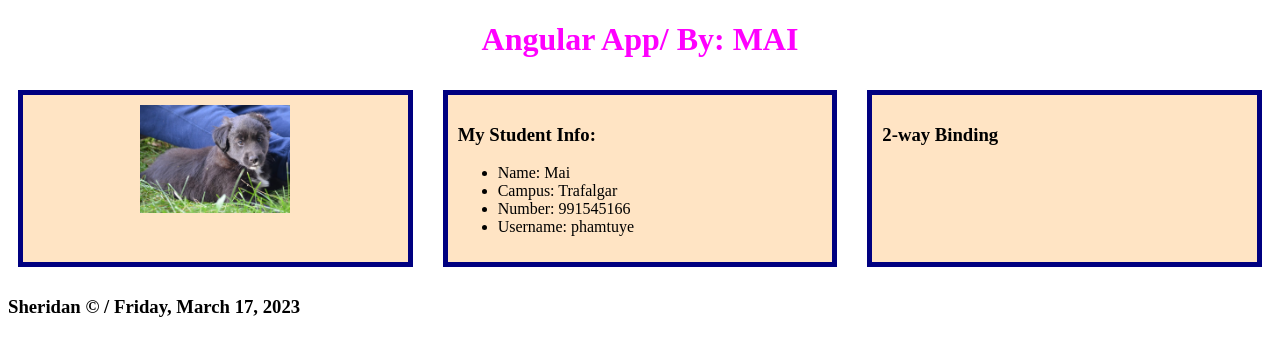
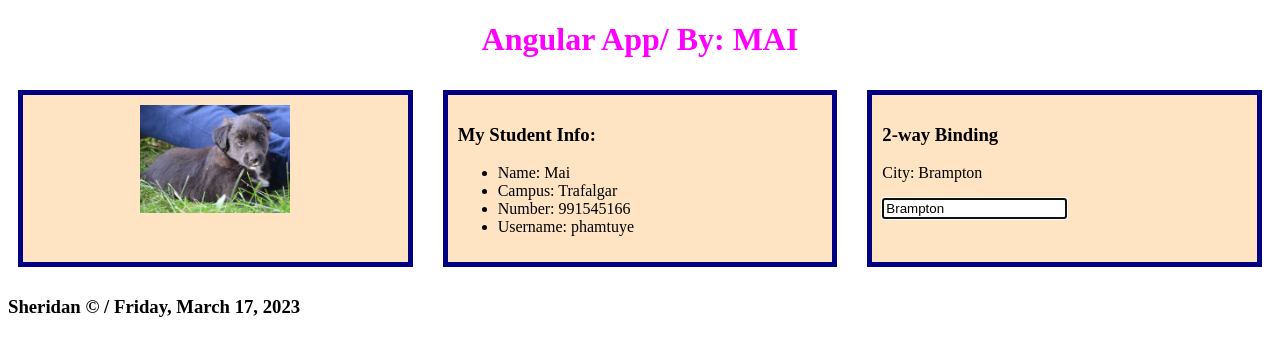
Before and after one commit to maimengmeo/secondApp, an Angular app: page / in a window 1280 px wide. Shown: the top 356 px of the page. Built offline with nearby package versions, Linux system fonts and the light colour scheme.

Commit message:
binding input text box

```diff
--- a/src/app/content/content.component.html
+++ b/src/app/content/content.component.html
@@ -14,6 +14,11 @@
     </div>
     <div class="inputArea common">
       <h3>2-way Binding</h3>
+        <p>City: {{city}}</p>
 
+        <label for="">
+            <input [(ngModel)] = "city" autofocus>
+            <!-- label will change follow up the input text box -->
+        </label>
     </div>
   </section>
--- a/src/app/content/content.component.ts
+++ b/src/app/content/content.component.ts
@@ -8,4 +8,7 @@ import {Student} from '../myClasses/student';
 })
 export class ContentComponent {
   @Input() student!: Student;
+
+  city = "Brampton"; //bind this to input box
+
 }
```
